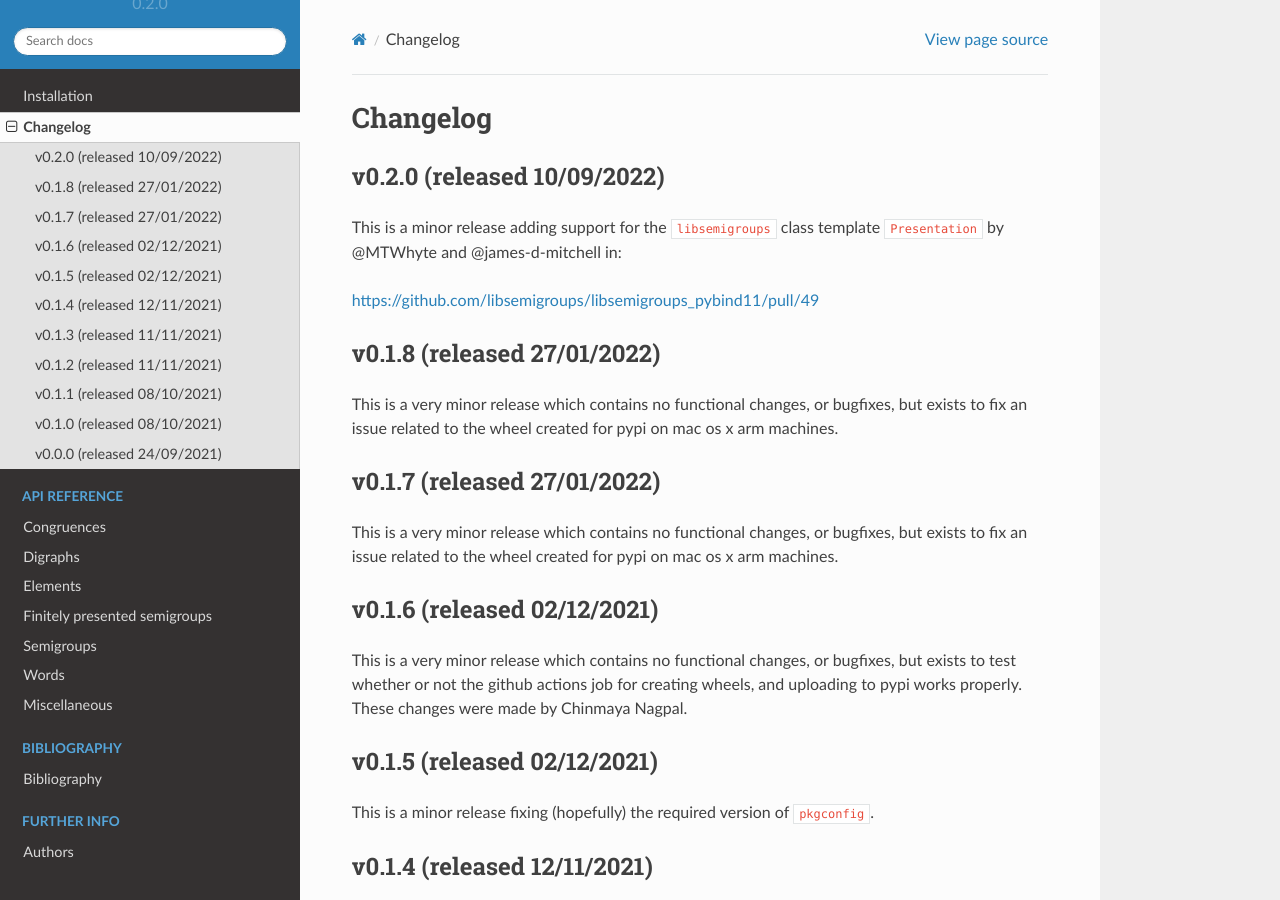
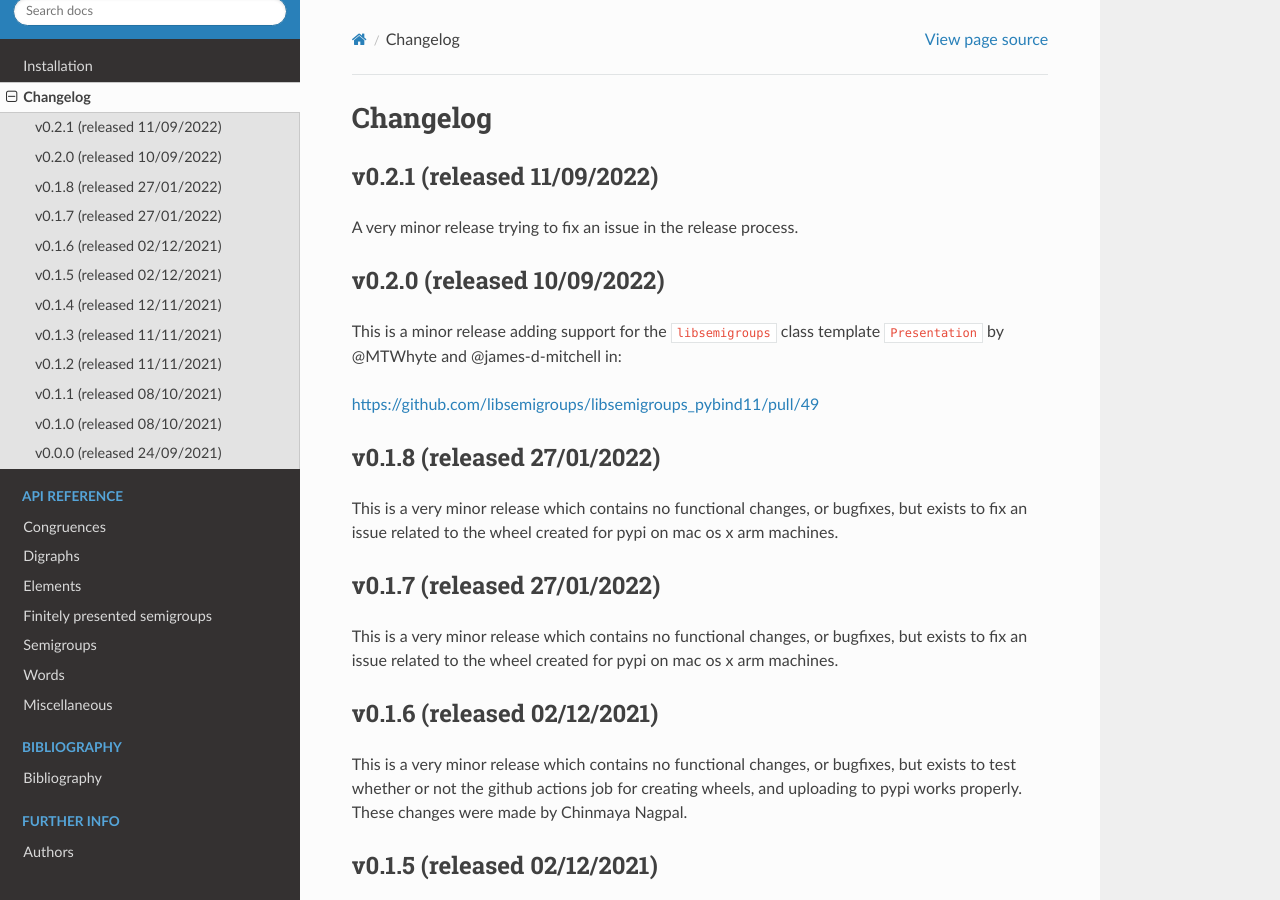
Before and after one commit to libsemigroups/libsemigroups_pybind11, a Sphinx documentation site: the page built from docs/source/changelog.rst, in a window 1280 px wide and 900 px high. Built offline with Sphinx 7.4.7 and the Read the Docs theme 2.0.0, drawn with Linux system fonts in a browser that asks for light colours; pages that are not in the unit, such as notebooks, are missing from menus.

Commit message:
Update version numbers etc for 0.2.1

```diff
--- a/docs/source/changelog.rst
+++ b/docs/source/changelog.rst
@@ -6,6 +6,11 @@
 
 Changelog
 =========
+
+v0.2.1 (released 11/09/2022)
+----------------------------
+
+A very minor release trying to fix an issue in the release process.
 
 v0.2.0 (released 10/09/2022)
 ----------------------------
--- a/docs/source/conf.py
+++ b/docs/source/conf.py
@@ -26,8 +26,8 @@ master_doc = "index"
 project = u"libsemigroups_pybind11"
 copyright = u"2021-2022, J. D. Mitchell + Maria Tsalakou"
 author = u"J. D. Mitchell"
-version = u"0.2.0"
-release = u"0.2.0"
+version = u"0.2.1"
+release = u"0.2.1"
 language = "python"
 exclude_patterns = ["_build"]
 pygments_style = "sphinx"
--- a/docs/source/index.rst
+++ b/docs/source/index.rst
@@ -1,4 +1,4 @@
-libsemigroups_pybind11 - Version 0.2.0
+libsemigroups_pybind11 - Version 0.2.1
 ======================================
 
 python bindings for the C++ library libsemigroups
--- a/docs/source/install.rst
+++ b/docs/source/install.rst
@@ -4,7 +4,7 @@
 
    The full license is in the file LICENSE, distributed with this software.
 
-.. |libsemigroups-pybind11-version| replace:: 0.2.0
+.. |libsemigroups-pybind11-version| replace:: 0.2.1
 
 Installation
 ============
--- a/setup.py
+++ b/setup.py
@@ -29,7 +29,7 @@ from tools import (  # pylint: disable=import-error, wrong-import-position
     minimum_libsemigroups_version,
 )
 
-__version__ = "0.2.0"
+__version__ = "0.2.1"
 
 
 def compare_version_numbers(supplied, required):
```
Also changed, not shown: README.md (+5 -5 lines).
